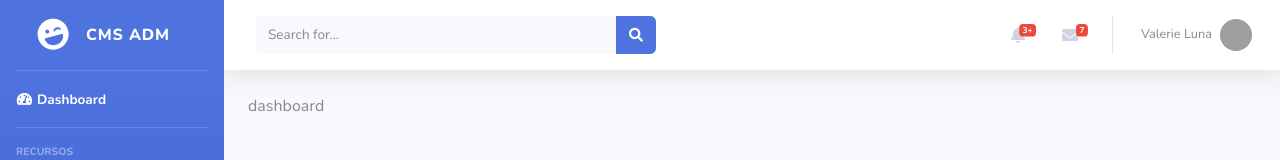
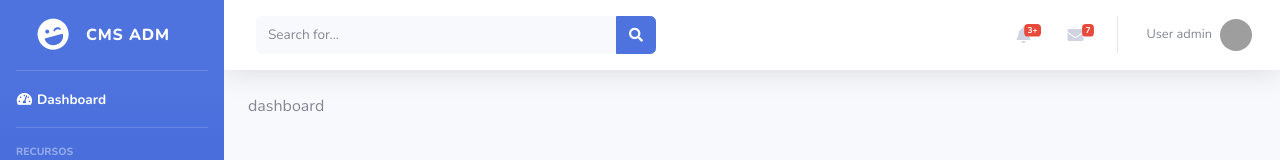
Before and after one commit to Daniel324a/cms-front-adm, a React (Create React App) app: page / in a window 1280 px wide. Shown: the top 160 px of the page. Built offline with nearby package versions, Linux system fonts and the light colour scheme; grey boxes are pictures that could not be loaded.

Commit message:
nombre de usuario generico

```diff
--- a/src/components/navbar/Navbar.js
+++ b/src/components/navbar/Navbar.js
@@ -239,7 +239,7 @@ export const Navbar = () => (
             href="!#"
           >
             <span className="mr-2 d-none d-lg-inline text-gray-600 small">
-              Valerie Luna
+              User admin
             </span>
             <img
               alt="*"
```
